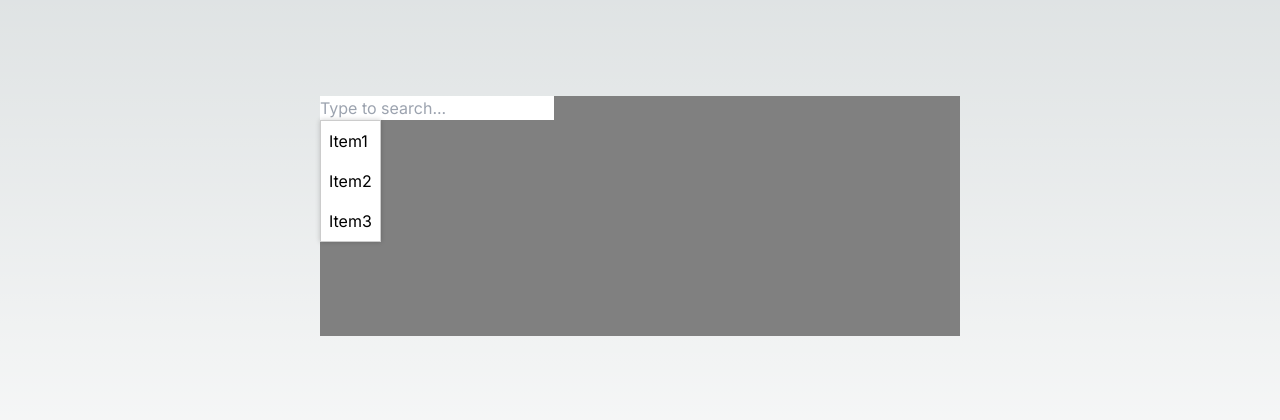
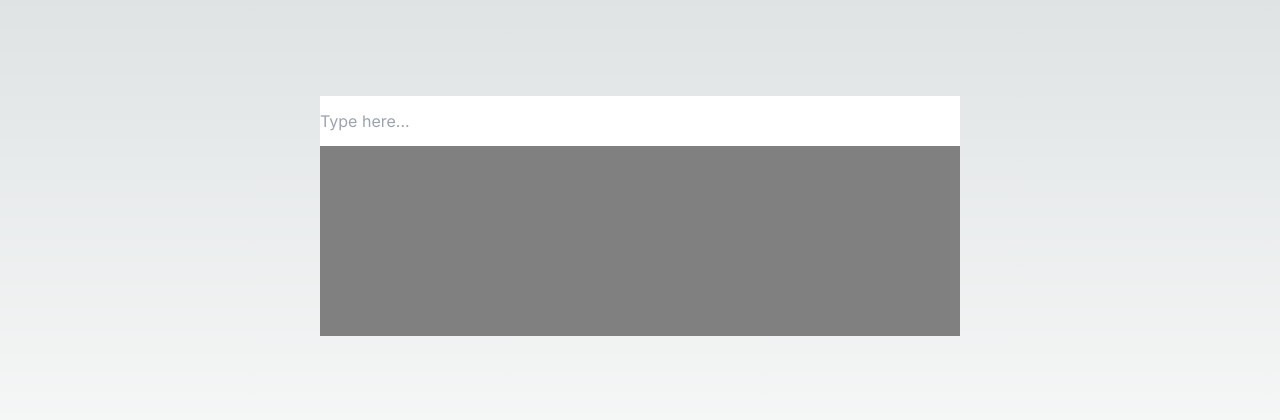
Before and after one commit to sumitbishti/chip, a Next.js app: page / in a window 1280 px wide. Shown: the part 184-604 px from the top of the page. Built offline with nearby package versions, Linux system fonts and the light colour scheme.

Commit message:
solved onBlur issue with onMouseDown handler

```diff
--- a/src/app/page.js
+++ b/src/app/page.js
@@ -3,9 +3,6 @@ import ChipComponent from '../components/chip';
 
 export default function Home() {
 
-  const handleClick = () => {
-    console.log('clicked')
-  }
 
   return (
     <main style={{ height: '100vh', display: 'flex' }}>
--- a/src/components/chip.jsx
+++ b/src/components/chip.jsx
@@ -1,10 +1,12 @@
 "use client";
-import { useState, useEffect } from "react";
+import { useState, useEffect, useMemo } from "react";
 
 const ChipComponent = () => {
 	const [inputValue, setInputValue] = useState("");
 	const [availableItems, setAvailableItems] = useState([
 		"Item1",
+		"sumit",
+		"amit",
 		"Item2",
 		"Item3",
 	]);
@@ -15,6 +17,13 @@ const ChipComponent = () => {
 		setInputValue(event.target.value);
 	};
 
+	const filteredItems = useMemo(() => {
+		const input = inputValue.toLowerCase();
+		return availableItems.filter((item) =>
+			item.toLowerCase().startsWith(input)
+		);
+	}, [inputValue]);
+
 	const handleInputFocus = () => {
 		setIsInputFocused(true);
 	};
@@ -24,7 +33,7 @@ const ChipComponent = () => {
 	};
 
 	const handleItemClick = (item) => {
-		console.log(item, "clicked");
+		// console.log(item, "clicked");
 		setSelectedItems([...selectedItems, item]);
 		setAvailableItems(
 			availableItems.filter((availableItem) => availableItem !== item)
@@ -48,26 +57,24 @@ const ChipComponent = () => {
 
 	return (
 		<div className="chip-container">
-			<div>
+			<div style={{ position: "absolute" }}>
 				{selectedItems.map((item) => (
-					<div key={item} className="chip">
+					<div key={item} className="chip" style={{ backgroundColor: "gray" }}>
 						{item} <span onClick={() => handleChipRemove(item)}>X</span>
 					</div>
 				))}
 			</div>
-			<div className={`item-list ${isInputFocused ? "visible" : "visible"}`}>
+			<div className={`item-list ${isInputFocused ? "visible" : ""}`}>
 				<ul>
-					{availableItems.map((item) => {
-						return (
+					{filteredItems.map((item) => (
 						<li
 							key={item}
-								onClick={() => handleItemClick(item)}
+							onMouseDown={() => handleItemClick(item)}
 							style={{ color: "black" }}
 						>
 							{item}
 						</li>
-						);
-					})}
+					))}
 				</ul>
 			</div>
 			<input
@@ -76,12 +83,11 @@ const ChipComponent = () => {
 				onChange={handleInputChange}
 				onFocus={handleInputFocus}
 				onBlur={handleInputBlur}
-				placeholder="Type to search..."
-				style={{ color: "black" }}
+				placeholder={selectedItems.length ? "" : "Type here..."}
+				style={{ color: "black", width: "100%", height: "50px" }}
 			/>
 
 			<style jsx>{`
-				/* Add your CSS styling here */
 				.chip-container {
 					position: relative;
 				}
@@ -99,12 +105,13 @@ const ChipComponent = () => {
 				}
 				.item-list {
 					position: absolute;
-					top: 100%;
+					top: calc(100% + 5px); /* Adjust the distance from the input */
 					left: 0;
 					background-color: #fff;
 					box-shadow: 0 0 5px rgba(0, 0, 0, 0.2);
 					border: 1px solid #ccc;
 					display: none;
+					width: 100%;
 				}
 				.item-list.visible {
 					display: block;
```
Lines whose indentation alone changed are shown as unchanged.
